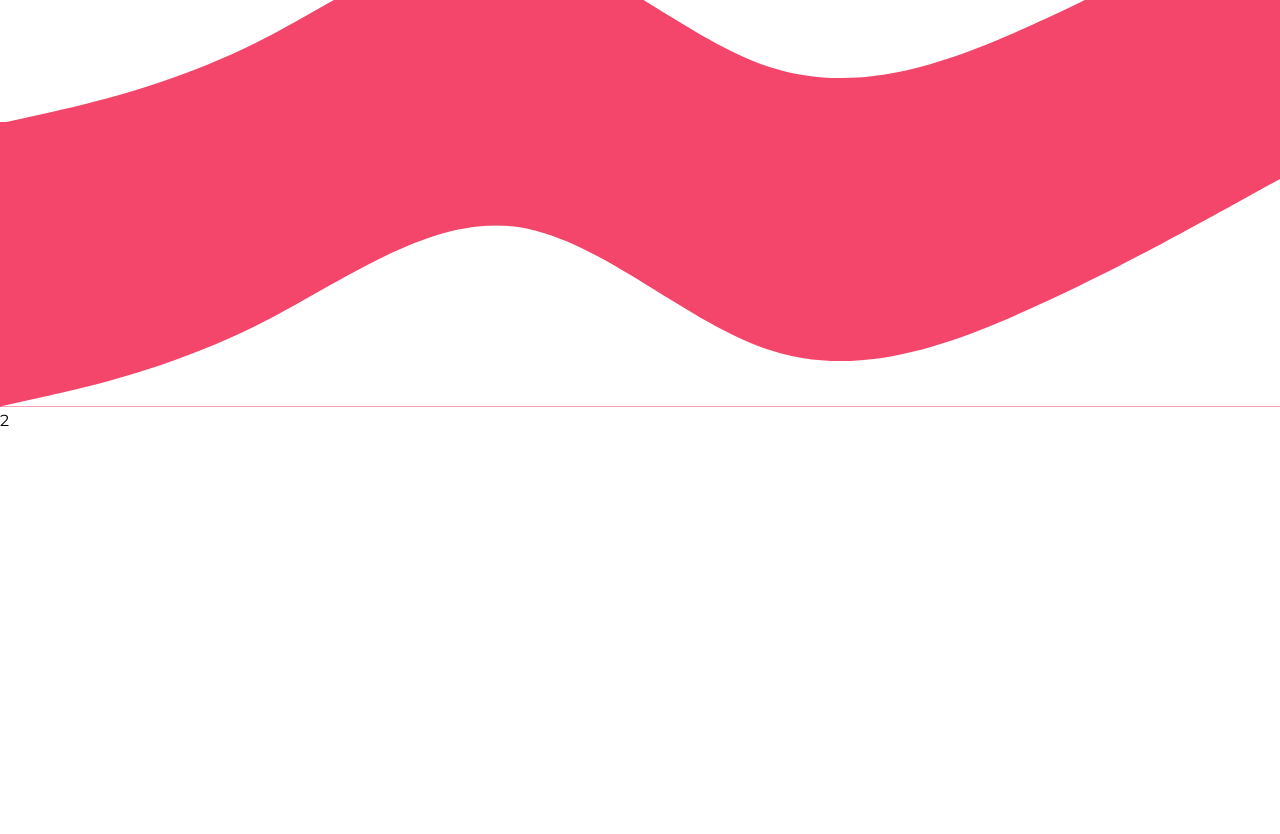
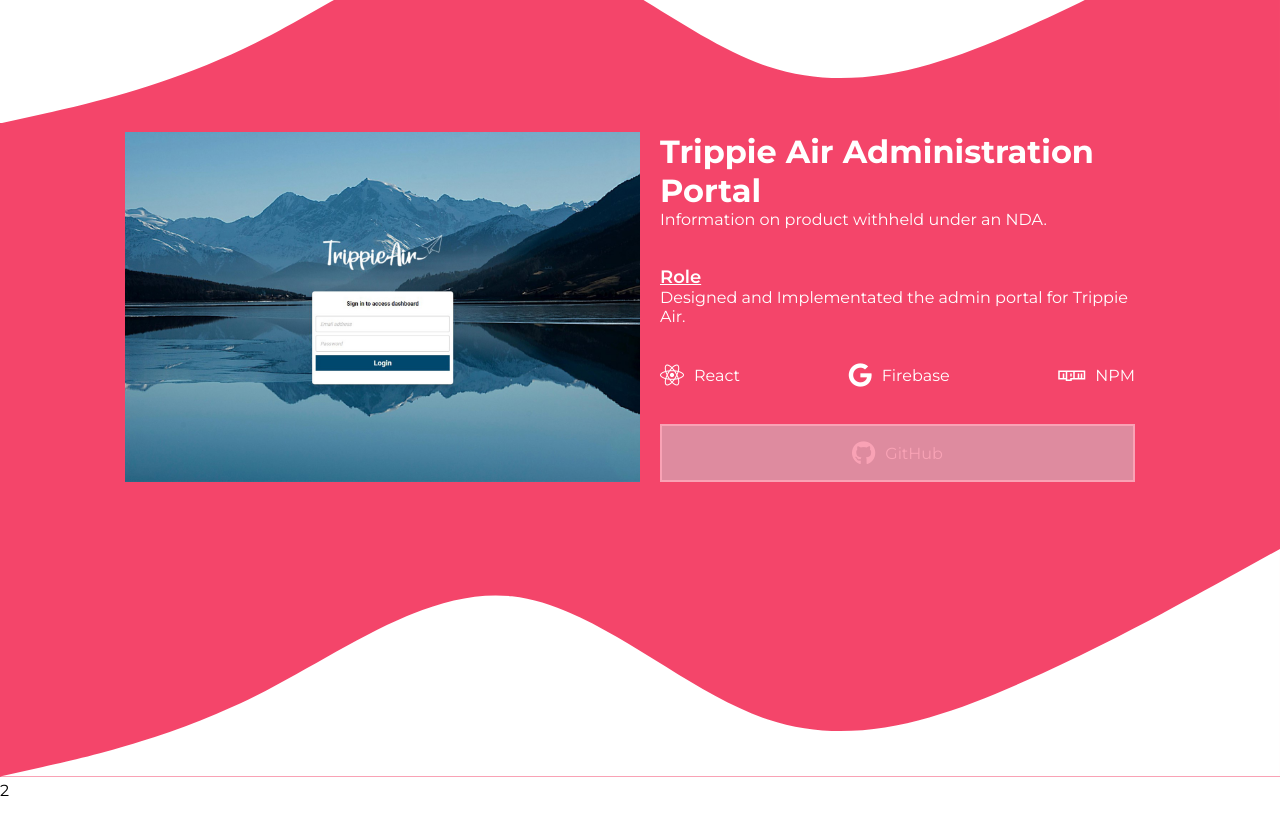
Before and after one commit to JuiceJW/JamesWhite, a React (Create React App) app: page / in a window 1280 px wide. Shown: the part 1420-2254 px from the top of the page. Built offline with nearby package versions, Linux system fonts and the light colour scheme.

Commit message:
Update
Portfolio
- Added reusable component for portfolio items. Allows for a JSON object to be turned into a layout.

Fixed a security issue in the footer.
https://mathiasbynens.github.io/rel-noopener/ For infomation

```diff
--- a/public/index.html
+++ b/public/index.html
@@ -2,7 +2,7 @@
 <html lang="en">
   <head>
     <meta charset="utf-8" />
-    <link rel="icon" href="%PUBLIC_URL%/favicon.ico" />
+    <link rel="icon" href="%PUBLIC_URL%/favicon.jpg" />
     <meta name="viewport" content="width=device-width, initial-scale=1" />
     <meta name="theme-color" content="#000000" />
     <meta
@@ -10,13 +10,9 @@
       content="Personal Profile Application created using React.js"
     />
 
-    <link rel="manifest" href="%PUBLIC_URL%/manifest.json" />
-    <!--
-      Font Awesome icons
-    -->
     <script src="https://kit.fontawesome.com/006940ba14.js" crossorigin="anonymous"></script>
 
-    <title>React App</title>
+    <title>James Dylan White</title>
   </head>
   <body>
     <noscript>You need to enable JavaScript to run this app.</noscript>
--- a/src/App.css
+++ b/src/App.css
@@ -207,12 +207,9 @@
 /* ------## About Container Ends ##------*/
 /* ------## Portfolio Container ##------*/
 
-.portfolio{
-
-}
-
 .portfolio-content-container{
   background: var(--secondary-purple);
+  color: white;
 }
 
 .portfolio-waves{
@@ -222,6 +219,92 @@
 .portfolio-waves-out{
   background: var(--secondary-purple);
 }
+
+/* Portfolio Item */
+.portfolio-item{
+  display: flex;
+  flex-direction: row;
+  width: 100%;
+  padding: 10px;
+}
+
+.portfolio-item-information{
+  padding: 0 20px;
+}
+
+.portfolio-item-image{
+  height: 350px;
+}
+
+.product-image{
+  height: 100%;
+  width: 100%;
+  object-fit: cover;
+}
+
+.portfolio-item-information{
+  display: flex;
+  flex-direction: column;
+  justify-content: space-between;
+}
+
+.product-title-title{
+  margin: 0;
+}
+
+.product-contribution-title{
+  text-decoration: underline;
+  font-size: 18px;
+  margin: 0;
+  margin-top: 10px;
+}
+
+.product-tech{
+  display: flex;
+  flex-direction: row;
+  justify-content: space-between;
+}
+
+.product-tech-item{
+  display: flex;
+  flex-direction: row;
+  justify-content: center;
+  align-items: center;
+}
+
+.product-tech-item .fab, .product-link .fab{
+  font-size: 24px;
+  padding-right: 10px;
+}
+
+.product-tech, .product-link-list{
+  margin-top: 10px;
+}
+
+.product-link{
+  display: flex;
+  flex-direction: row;
+  align-items: center;
+  justify-content: center;
+  border: 2px solid white;
+  text-decoration: none;
+  color: white;
+  padding: 15px;
+  transition: all 0.1s ease-in-out;
+}
+
+.product-link:hover{
+  border-color: rgb(201, 208, 213);
+  color: rgb(201, 208, 213);
+}
+
+.product-link.link-unavailable{
+  pointer-events: none;
+
+  background: rgb(201, 208, 213);
+  opacity: 0.5;
+}
+/* Portfolio Item Ends */
 
 /* ------## Portfolio Container Ends ##------*/
 /* ------## Footer Container ##------*/
@@ -292,6 +375,7 @@
 /* ------## Footer Container Ends ##------*/
 /* ------## Global Starts ##------*/
 
+
 .container-middle-content{
   width: 1250px;
   margin: auto;
@@ -317,6 +401,26 @@
   font-size: 20px;
 }
 
+.w50{
+  width: 50%;
+}
+
+/* No Select class created by User Blowsie https://stackoverflow.com/questions/3779534/how-do-i-disable-text-selection-with-css-or-javascript */
+.noselect {
+  -webkit-touch-callout: none; /* iOS Safari */
+    -webkit-user-select: none; /* Safari */
+     -khtml-user-select: none; /* Konqueror HTML */
+       -moz-user-select: none; /* Firefox */
+        -ms-user-select: none; /* Internet Explorer/Edge */
+            user-select: none; /* Non-prefixed version, currently
+                                  supported by Chrome and Opera */
+}
+/* No Select Ends */
+
+.cursor-not-allowed{
+  cursor: not-allowed;
+}
+
 /* ------## Global End ##------*/
 
 @media screen and (min-width: 350px){
@@ -327,6 +431,24 @@
   .about-container{
     padding: 80px 0 100px 0;
   }
+
+  .portfolio-item{
+    flex-direction: column;
+  }
+
+  .w50{
+    width:100%
+  }
+
+  .portfolio-item-information{
+    padding: 20px 0px;
+    height: 400px;
+  }
+
+  .portfolio-item-image{
+    height: 250px;
+  }
+
 }
 
 @media screen and (min-width: 600px){
@@ -346,6 +468,10 @@
 
   .about-container{
     padding: 130px 0 100px 0;
+  }
+
+  .portfolio-item-image{
+    height: 350px;
   }
 }
 
@@ -377,6 +503,7 @@
   .nav-bar-link{
     color: white;
   }
+
 }
 
 @media screen and (min-width: 1100px){
@@ -386,6 +513,23 @@
 
   .about-container{
     padding: 150px 0 100px 0;
+  }
+
+  .portfolio-item{
+    flex-direction: row;
+  }
+
+  .w50{
+    width:50%
+  }
+
+  .portfolio-item-information{
+    padding: 0 20px;
+    height: 350px;
+  }
+
+  .portfolio-item-image{
+    height: 350px;
   }
 }
 
--- a/src/components/mainComponents/Footer.js
+++ b/src/components/mainComponents/Footer.js
@@ -6,7 +6,7 @@
     return (
       <div id="footer" className="footer">
         <svg className="footer-wave" xmlns="http://www.w3.org/2000/svg" viewBox="0 0 1440 320">
-          <path fill="#191a1d" fill-opacity="1" d="M 0 144 L 51 150 C 120 160 192 181 288 224 C 384 267 480 277 576 256 C 677 240 782 214 879 197 C 998 182 1042 194 1152 219 C 1255 245 1344 277 1392 298.7 L 1440 320 L 1440 320 L 1392 320 C 1344 320 1248 320 1152 320 C 1056 320 960 320 864 320 C 768 320 672 320 576 320 C 480 320 384 320 288 320 C 192 320 96 320 48 320 L 0 320 Z"></path>
+          <path fill="#191a1d" fillOpacity="1" d="M 0 144 L 51 150 C 120 160 192 181 288 224 C 384 267 480 277 576 256 C 677 240 782 214 879 197 C 998 182 1042 194 1152 219 C 1255 245 1344 277 1392 298.7 L 1440 320 L 1440 320 L 1392 320 C 1344 320 1248 320 1152 320 C 1056 320 960 320 864 320 C 768 320 672 320 576 320 C 480 320 384 320 288 320 C 192 320 96 320 48 320 L 0 320 Z"></path>
         </svg>
         <div className="container-middle-content footer-content">
           <div className="footer-box">
@@ -23,6 +23,7 @@
               <a
                 className="social-link"
                 target="_blank"
+                rel="noopener noreferrer"
                 href="https://github.com/JuiceJW">
                 ON GITHUB
               </a>
@@ -32,6 +33,7 @@
               <a
                 className="social-link"
                 target="_blank"
+                rel="noopener noreferrer"
                 href="https://www.linkedin.com/in/james-white-b70ab415b/">
                 ON LINKEDIN
               </a>
--- a/src/components/mainComponents/Portfolio.js
+++ b/src/components/mainComponents/Portfolio.js
@@ -1,16 +1,42 @@
 import React, {Component} from 'react';
+
+import TrippieAirImage from '../../img/trippir-air-display-image.jpg'
+
+import PortfolioItem from '../reusableComponents/PortfolioItem'
+
+const trippieAirData = {
+  image: TrippieAirImage,
+  title: 'Trippie Air Administration Portal',
+  desc: 'Information on product withheld under an NDA.',
+  role: 'Designed and Implementated the admin portal for Trippie Air.',
+  tech: [{
+    name: 'React',
+    icon: 'fab fa-react'
+  }, {
+    name: 'Firebase',
+    icon: 'fab fa-google'
+  }, {
+    name: 'NPM',
+    icon: 'fab fa-npm'
+  }],
+  github: 'Come for a look? Nothing to be found here',
+  githubDisable: true
+}
 
 export default class Portfolio extends Component {
   render(){
     return(
       <div id="portfolio" className="portfolio">
-        <svg class="portfolio-waves" xmlns="http://www.w3.org/2000/svg" viewBox="0 0 1440 320">
-          <path fill="#f4456a" fill-opacity="1" d="M0,320L48,309.3C96,299,192,277,288,229.3C384,181,480,107,576,117.3C672,128,768,224,864,256C960,288,1056,256,1152,213.3C1248,171,1344,117,1392,90.7L1440,64L1440,320L1392,320C1344,320,1248,320,1152,320C1056,320,960,320,864,320C768,320,672,320,576,320C480,320,384,320,288,320C192,320,96,320,48,320L0,320Z"></path>
+        <svg className="portfolio-waves" xmlns="http://www.w3.org/2000/svg" viewBox="0 0 1440 320">
+          <path fill="#f4456a" fillOpacity="1" d="M0,320L48,309.3C96,299,192,277,288,229.3C384,181,480,107,576,117.3C672,128,768,224,864,256C960,288,1056,256,1152,213.3C1248,171,1344,117,1392,90.7L1440,64L1440,320L1392,320C1344,320,1248,320,1152,320C1056,320,960,320,864,320C768,320,672,320,576,320C480,320,384,320,288,320C192,320,96,320,48,320L0,320Z"></path>
         </svg>
-            <div className="portfolio-content-container">
-            </div>
-        <svg class="portfolio-waves-out" xmlns="http://www.w3.org/2000/svg" viewBox="0 0 1440 320">
-          <path fill="#ffffff" fill-opacity="1" d="M0,320L48,309.3C96,299,192,277,288,229.3C384,181,480,107,576,117.3C672,128,768,224,864,256C960,288,1056,256,1152,213.3C1248,171,1344,117,1392,90.7L1440,64L1440,320L1392,320C1344,320,1248,320,1152,320C1056,320,960,320,864,320C768,320,672,320,576,320C480,320,384,320,288,320C192,320,96,320,48,320L0,320Z"></path>
+        <div className="portfolio-content-container">
+          <div className="container-middle-content">
+            <PortfolioItem data={trippieAirData}/>
+          </div>
+        </div>
+        <svg className="portfolio-waves-out" xmlns="http://www.w3.org/2000/svg" viewBox="0 0 1440 320">
+          <path fill="#ffffff" fillOpacity="1" d="M0,320L48,309.3C96,299,192,277,288,229.3C384,181,480,107,576,117.3C672,128,768,224,864,256C960,288,1056,256,1152,213.3C1248,171,1344,117,1392,90.7L1440,64L1440,320L1392,320C1344,320,1248,320,1152,320C1056,320,960,320,864,320C768,320,672,320,576,320C480,320,384,320,288,320C192,320,96,320,48,320L0,320Z"></path>
         </svg>
       </div>
     )
--- a/src/components/navigation/Navigation.js
+++ b/src/components/navigation/Navigation.js
@@ -1,5 +1,5 @@
 import React, { Component } from 'react';
-import { Link, animateScroll as scroll, scrollSpy, scroller } from 'react-scroll'
+import { Link } from 'react-scroll'
 
 export default class Navigation extends Component {
 
--- /dev/null
+++ b/src/components/reusableComponents/PortfolioItem.js
@@ -0,0 +1,39 @@
+import React from 'react';
+
+export default function PortfolioItem(props){
+  let data = props.data;
+  const techMap = data.tech.map((data, key) => <React.Fragment key={key}>
+    <div className="product-tech-item">
+      <i className={data.icon}></i>{data.name}
+    </div>
+  </React.Fragment>)
+  return(
+    <div className="portfolio-item">
+      <div className="portfolio-item-image w50">
+        <img
+          className="product-image"
+          src={data.image}
+          alt=""
+        />
+      </div>
+      <div className="portfolio-item-information w50">
+        <div className="product-title">
+          <h1 className="product-title-title">{data.title}</h1>
+          {data.desc}
+        </div>
+        <div className="product-contribution">
+          <h1 className="product-contribution-title fw-600">Role</h1>
+          {data.role}
+        </div>
+        <div className="product-tech">
+          {techMap}
+        </div>
+        <div className={data.githubDisable ? "product-link-list noselect cursor-not-allowed" : "product-link-list"}>
+          <a href={data.github} className={data.githubDisable ? "product-link link-unavailable" : "product-link"}>
+            <i className="fab fa-github"></i> GitHub
+          </a>
+        </div>
+      </div>
+    </div>
+  )
+}
```
Also changed, not shown: src/img/trippir-air-display-image.jpg (added).
